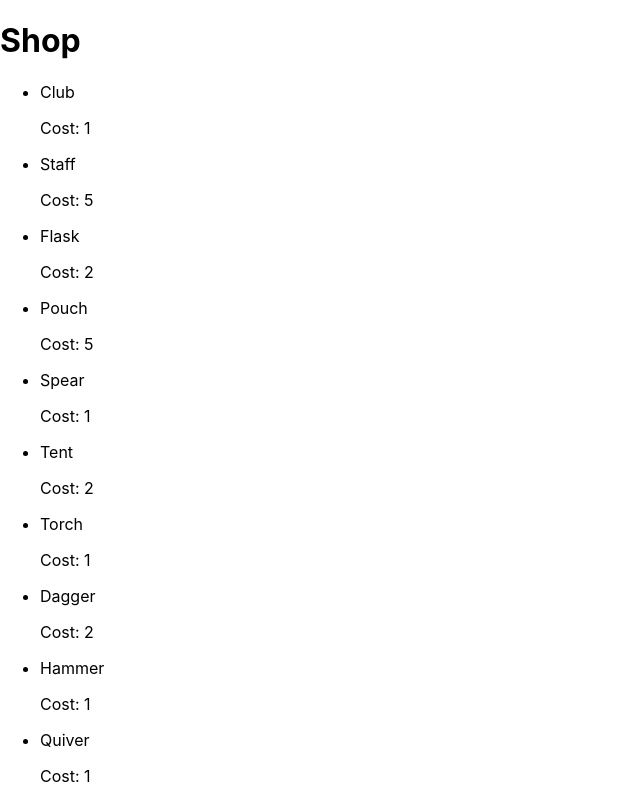
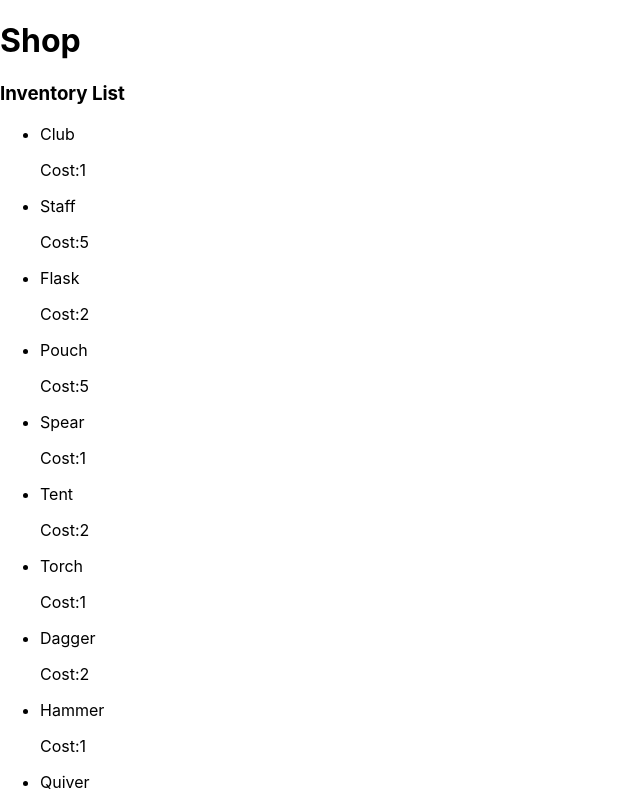
Before and after one commit to Deniz-Code/dnd-using-dndapi, a React (Create React App) app: page / in a window 1280 px wide. Shown: the top 800 px of the page, without its empty margins (0-640 px from the left). Built offline with nearby package versions, Linux system fonts and the light colour scheme.

Commit message:
refactor shop to component InventoryList

```diff
--- a/src/App.js
+++ b/src/App.js
@@ -1,5 +1,5 @@
 import "./App.css"
-import Shop from "./components/Shop/Shop"
+import Shop from "./pages/Shop/Shop"
 function App() {
   return (
 
--- /dev/null
+++ b/src/components/InventoryList/InventoryList.jsx
@@ -0,0 +1,16 @@
+const InventoryList = (props) => {
+  return (
+    <div>
+      <h3>Inventory List</h3>
+      <ul>{props.inventory.map(item=>
+        (<li key={item.id}>
+          <p>{item.name}</p>
+          <p>Cost:{item.cost}</p>
+        </li>
+
+        ))}</ul>
+    </div>
+  )
+}
+
+export default InventoryList
--- a/src/components/Shop/Shop.jsx
+++ b/src/pages/Shop/Shop.jsx
@@ -1,4 +1,5 @@
 import { inventoryData } from "../../data/data"
+import InventoryList from "../../components/InventoryList/InventoryList"
 
 const Shop = () => {
   console.log("Inventory Data:", inventoryData)
@@ -6,14 +7,7 @@
     <main>
       <h1>Shop</h1>
 
-      <ul>
-        {inventoryData.map((item) => (
-          <li key={item.id}>
-            <p>{item.name}</p>
-            <p> Cost: {item.cost} </p>
-          </li>
-        ))}
-      </ul>
+      <InventoryList inventory={inventoryData} />
     </main>
   )
 }
```
